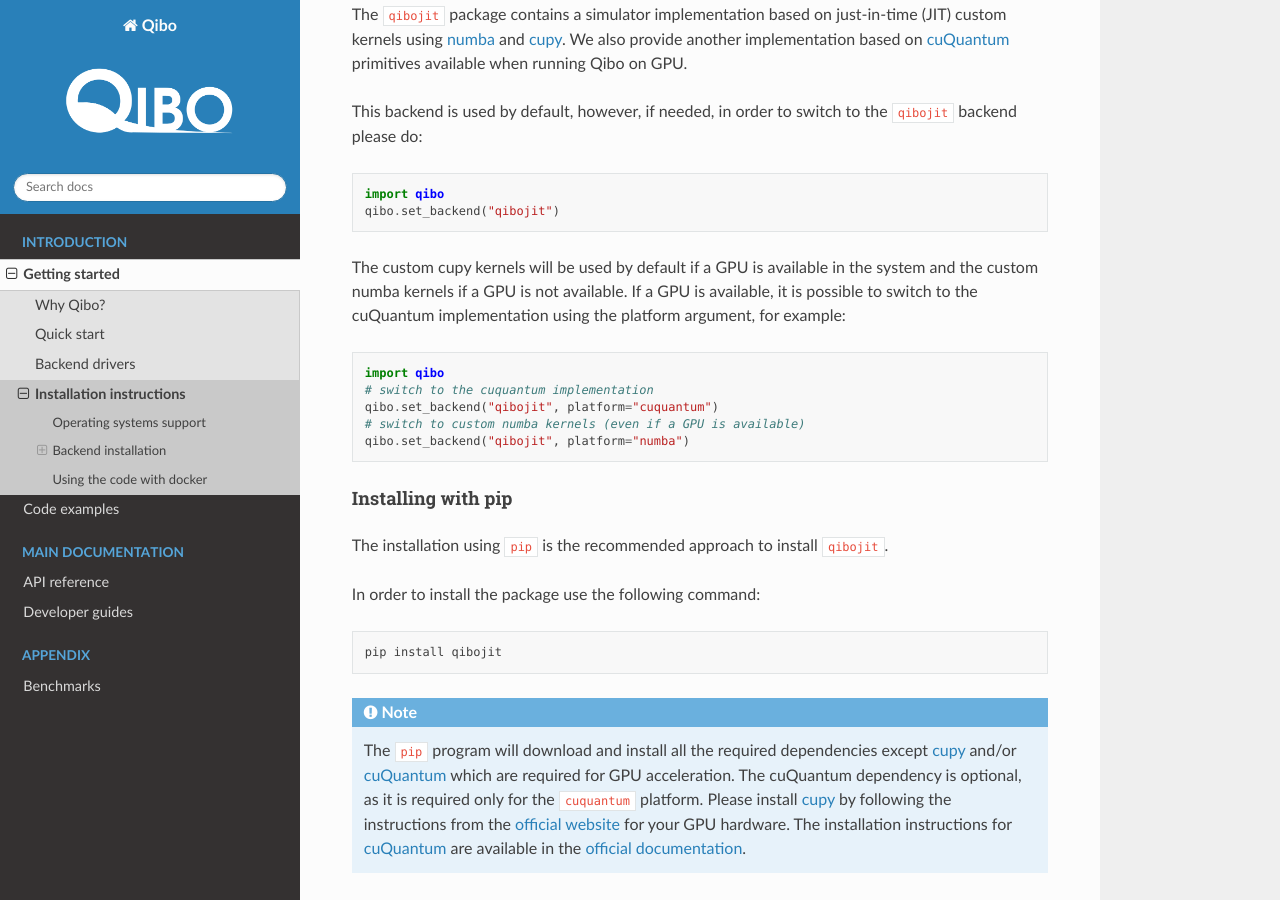
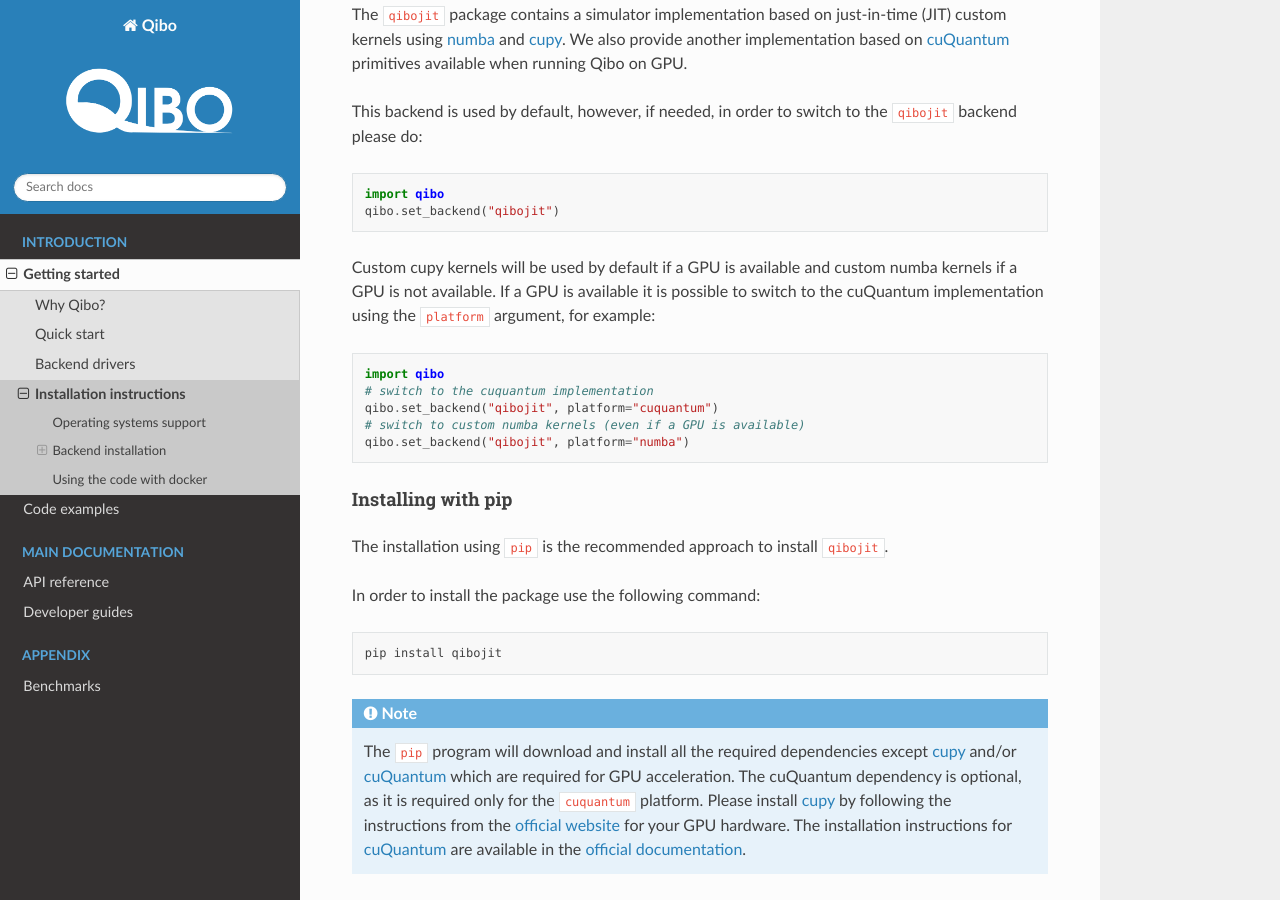
Before and after one commit to qiboteam/qibo, a Sphinx documentation site: the page built from doc/source/getting-started/installation.rst, in a window 1280 px wide and 900 px high, scrolled down 1540 px. Built offline with Sphinx 7.4.7 and the Read the Docs theme 2.0.0, drawn with Linux system fonts in a browser that asks for light colours; pages that are not in the unit, such as notebooks, are missing from menus.

Commit message:
Fix typos

```diff
--- a/doc/source/getting-started/installation.rst
+++ b/doc/source/getting-started/installation.rst
@@ -96,10 +96,10 @@
       import qibo
       qibo.set_backend("qibojit")
 
-The custom cupy kernels will be used by default if a GPU is available in the
-system and the custom numba kernels if a GPU is not available. If a GPU is
-available, it is possible to switch to the cuQuantum implementation using the
-platform argument, for example:
+Custom cupy kernels will be used by default if a GPU is available and
+custom numba kernels if a GPU is not available.
+If a GPU is available it is possible to switch to the cuQuantum implementation
+using the ``platform`` argument, for example:
 
 .. testcode::
 
```
